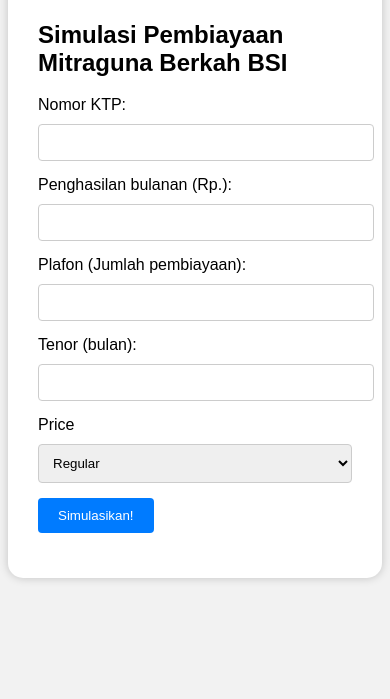
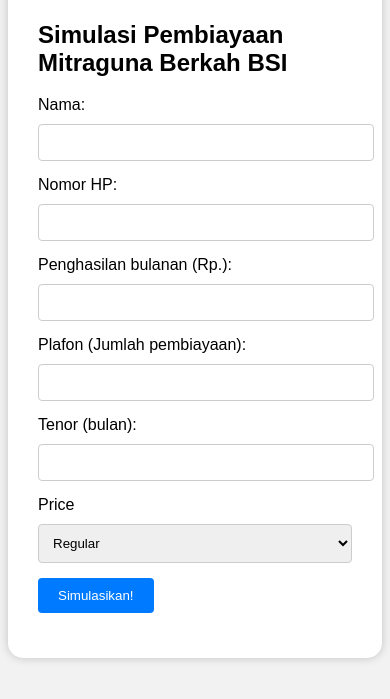
Before and after one commit to luqmaanh/Funding-Calculator, a plain HTML site: page index.html in a window 390 px wide. Shown: the part 83-782 px from the top of the page. Drawn offline with Linux system fonts and the light colour scheme.

Commit message:
Update index.html
update name and phone number

```diff
--- a/index.html
+++ b/index.html
@@ -57,9 +57,12 @@
         Simulasi Pembiayaan <br />
         Mitraguna Berkah BSI
       </h1>
-      <form id="loanForm" action="https://script.google.com/macros/s/AKfycbwAlIwBOlLX2aVXZpXOV4BG7avMcer0RF18GIzGP5Kc3zpw5D1-tq9bz7B5W-qjH37DQg/exec" method="post">
-        <label for="userId">Nomor KTP:</label>
+      <form id="loanForm" action="https://script.google.com/macros/s/AKfycbwXp3X9A8d1lzm5NRjG2j1CP7z6kjYuvOKK_PNVewfTC-6ovfll9sOqRUQySMEa1mAXQA/exec" method="post">
+        <label for="userId">Nama:</label>
         <input type="text" name="ID" id="userId" required />
+
+        <label for="noHP">Nomor HP:</label>
+        <input type="text" name="NoHP" id="noHP" required />
 
         <label for="monthlyIncome">Penghasilan bulanan (Rp.):</label>
         <input type="text" name="Pendapatan" id="monthlyIncome" required />
```
